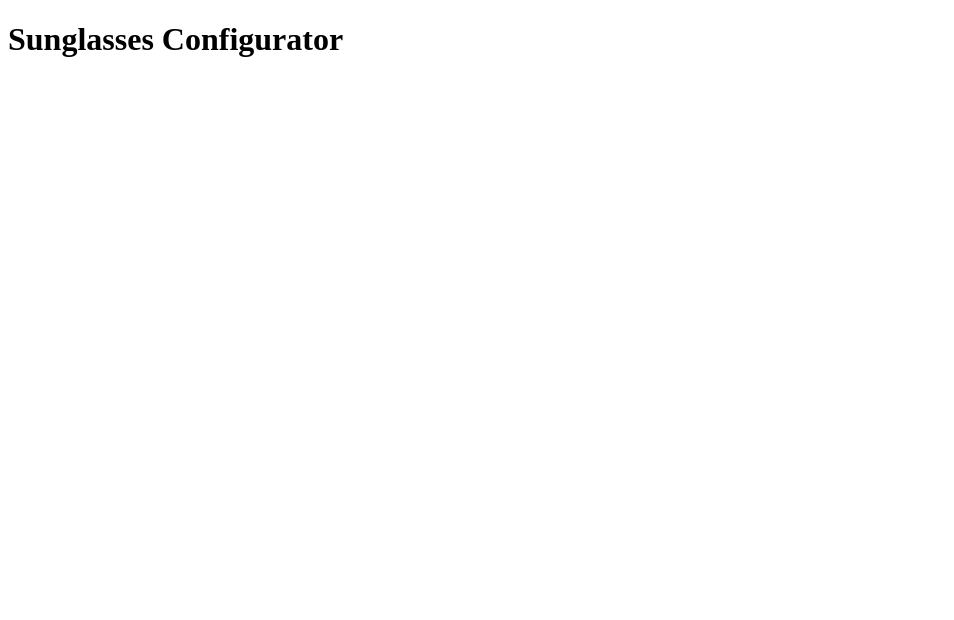
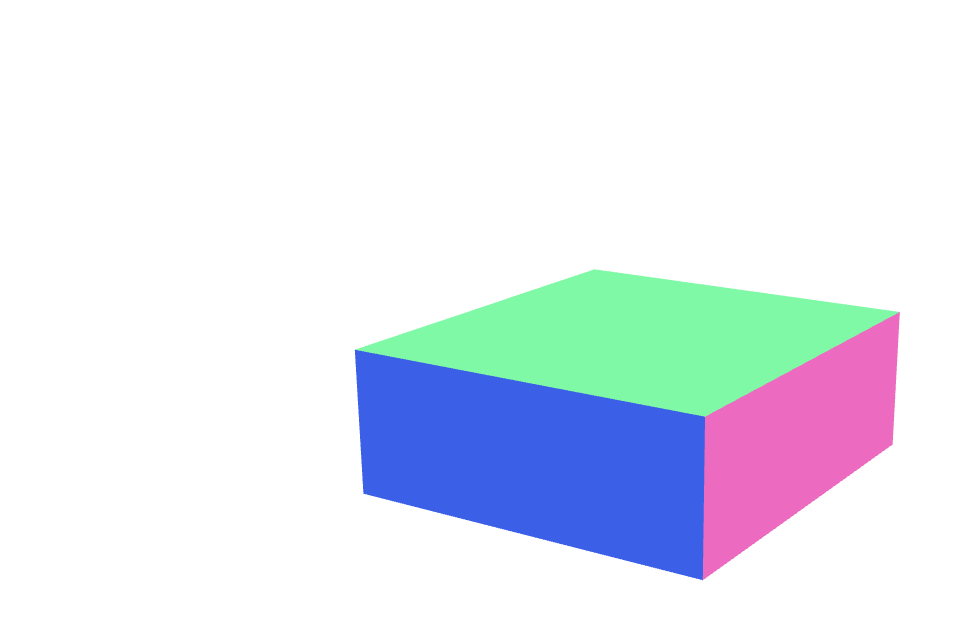
Before and after one commit to michelle-mok/sunglasses-configurator, a React (Vite) app: page / in a window 1280 px wide. Shown: the top 620 px of the page, without its empty margins (0-954 px from the left). Built offline with nearby package versions, Linux system fonts and the light colour scheme.

Commit message:
feat: render a placeholder box in a full-window canvas

```diff
--- a/src/App.tsx
+++ b/src/App.tsx
@@ -1,5 +1,7 @@
+import { Viewer } from './components/canvas/Viewer';
+
 function App() {
-    return <h1>Sunglasses Configurator</h1>;
+    return <Viewer />;
 }
 
 export default App;
--- /dev/null
+++ b/src/components/canvas/Viewer.tsx
@@ -0,0 +1,25 @@
+import { Canvas } from '@react-three/fiber';
+
+const BOX_DIMENSIONS = [0.1505, 0.0576, 0.1615] as const;
+const FOV_DEGREES = 30;
+const CAMERA_START_POSITION = [0.3, 0.18, 0.48] as const;
+const CAMERA_NEAR = 0.01;
+const CAMERA_FAR = 10;
+
+export function Viewer() {
+    return (
+        <Canvas
+            camera={{
+                fov: FOV_DEGREES,
+                position: CAMERA_START_POSITION,
+                near: CAMERA_NEAR,
+                far: CAMERA_FAR,
+            }}
+        >
+            <mesh>
+                <boxGeometry args={BOX_DIMENSIONS} />
+                <meshNormalMaterial />
+            </mesh>
+        </Canvas>
+    );
+}
--- a/src/index.css
+++ b/src/index.css
@@ -0,0 +1,9 @@
+html,
+body,
+#root {
+    height: 100%;
+}
+
+body {
+    margin: 0;
+}
```
